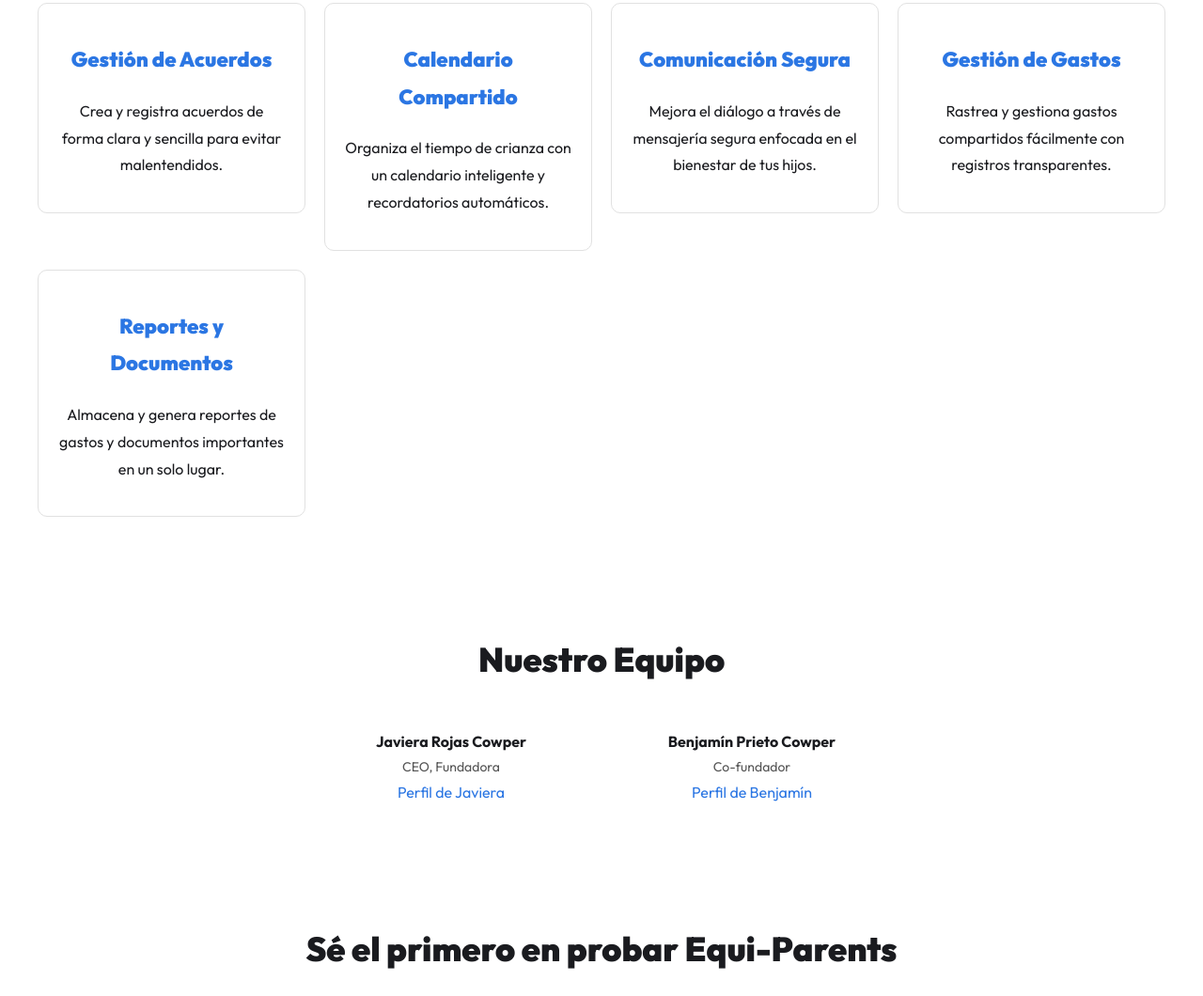
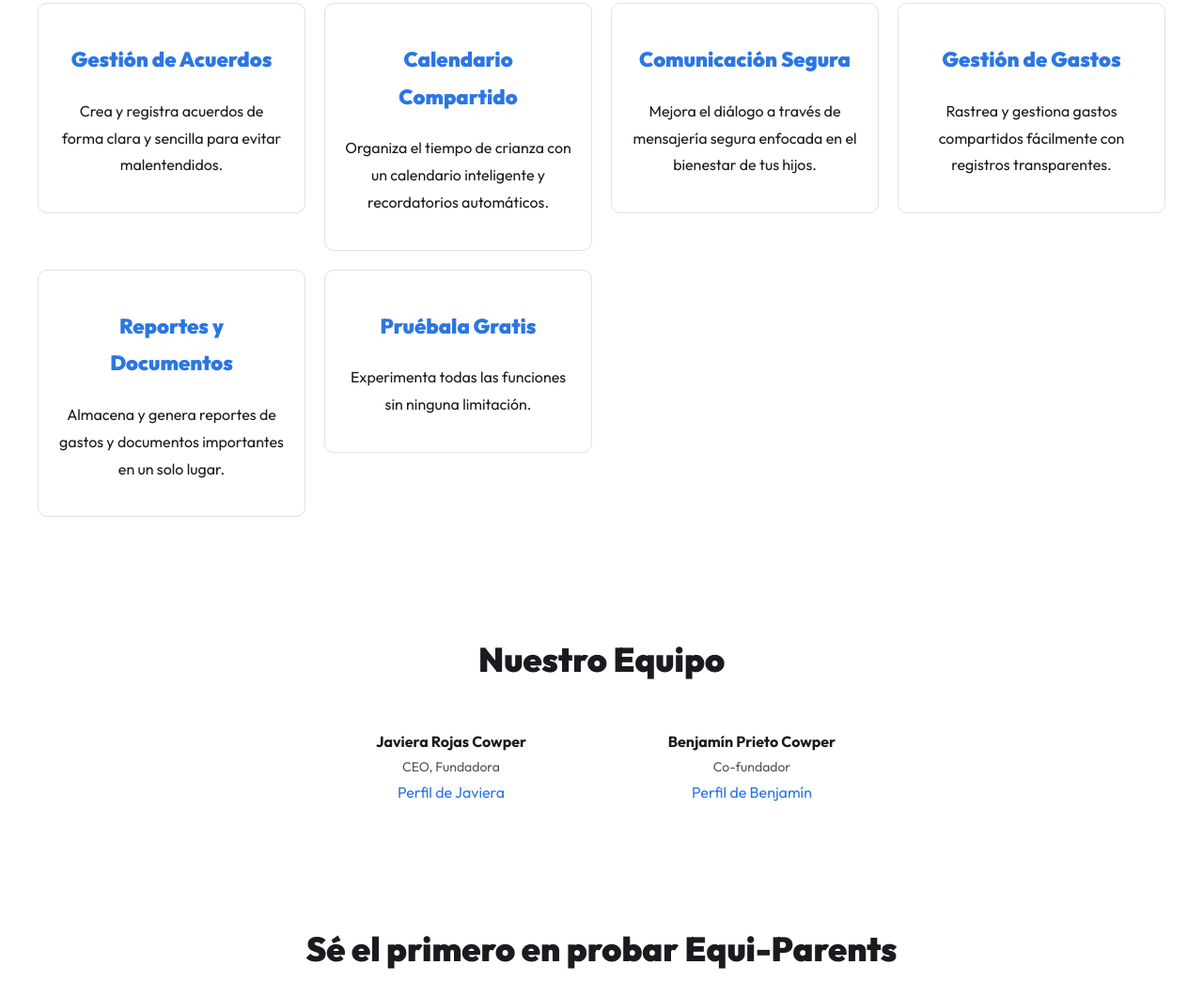
Before and after one commit to Equiparent/equi-parents-bilingual-platform, a website: page es/landing.html in a window 1280 px wide. Shown: the part 781-1841 px from the top of the page at 94% size. Drawn offline with Linux system fonts and the light colour scheme.

Commit message:
Add 'Try it for Free' feature card to both languages
- Add new feature card linking to https://equiparents.app
- Available in both English ('Try it for Free') and Spanish ('Pruébala Gratis')
- Consistent styling with existing feature cards
- Encourages users to experience all features without limitations

```diff
--- a/es/landing.html
+++ b/es/landing.html
@@ -241,6 +241,12 @@
                         <p>Almacena y genera reportes de gastos y documentos importantes en un solo lugar.</p>
                     </div>
                 </a>
+                <a href="https://equiparents.app">
+                    <div class="feature-card">
+                        <h3>Pruébala Gratis</h3>
+                        <p>Experimenta todas las funciones sin ninguna limitación.</p>
+                    </div>
+                </a>
             </div>
         </section>
 
```
Also changed, not shown: en/landing.html (+6 -0 lines).
